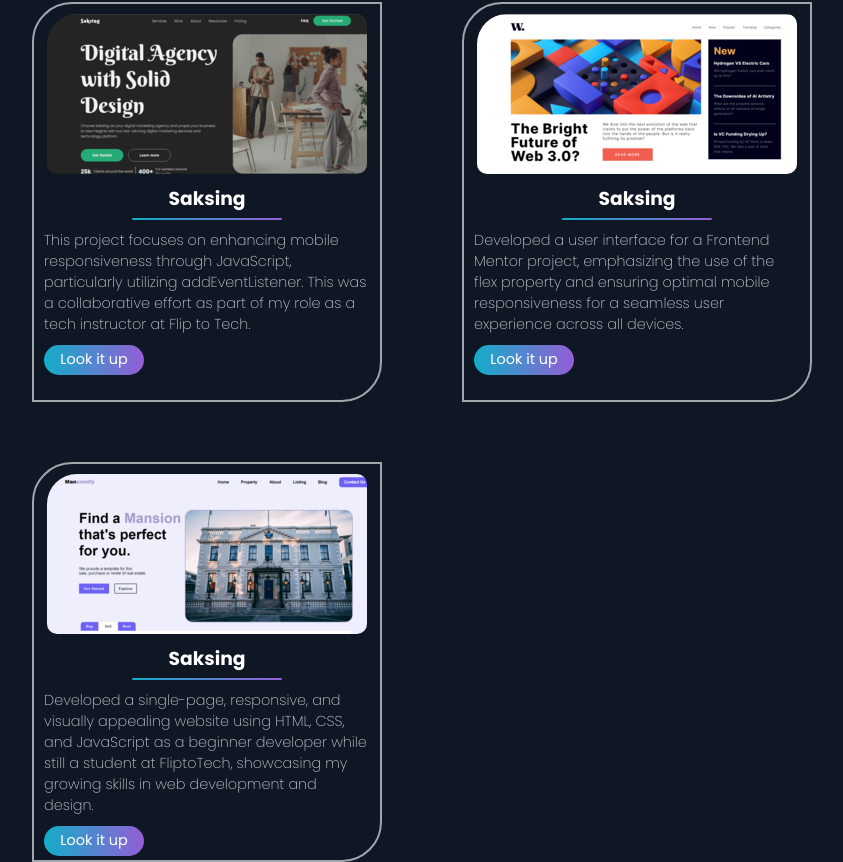
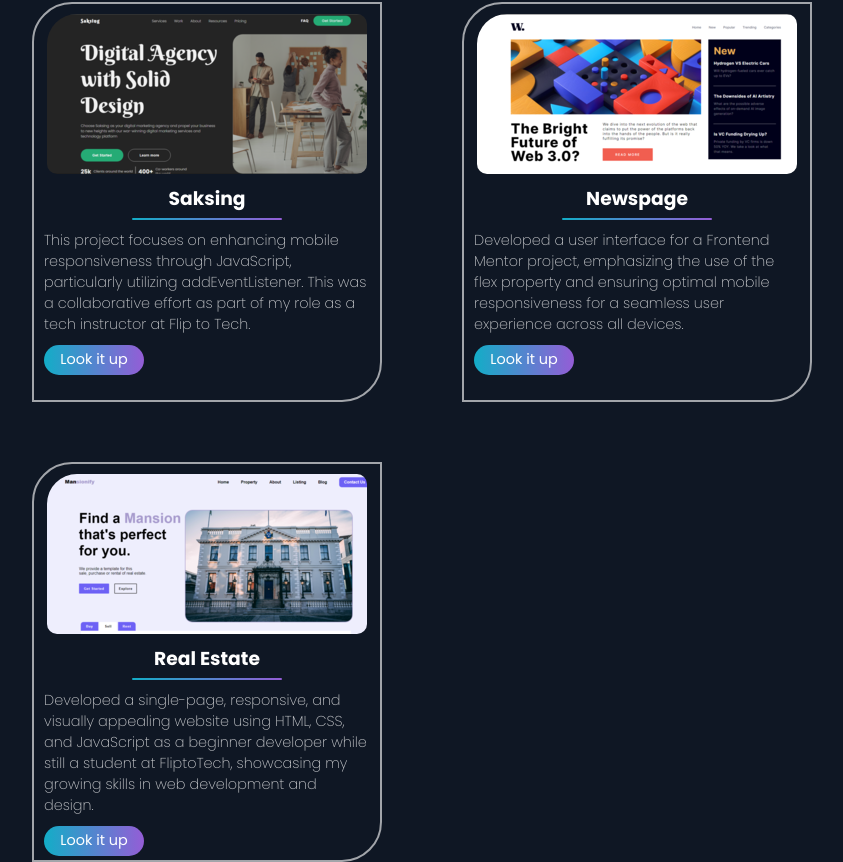
Before and after one commit to OpeyemiAkinwumi/hngS1-porfolio, a plain HTML site: page index.html in a window 1280 px wide. Shown: the part 781-1643 px from the top of the page, without its empty margins (218-1061 px from the left). Drawn offline with Linux system fonts and the light colour scheme; a web font is replaced by a local one.

Commit message:
Rectified the project titles

```diff
--- a/index.html
+++ b/index.html
@@ -134,7 +134,7 @@
               <div class="image-wrapper">
                 <img src="images/Newspage.png" alt="" />
               </div>
-              <h3>Saksing</h3>
+              <h3>Newspage</h3>
               <div class="line"></div>
               <p>
                 Developed a user interface for a Frontend Mentor project,
@@ -156,7 +156,7 @@
               <div class="image-wrapper">
                 <img src="images/fliptotech.png" alt="" />
               </div>
-              <h3>Saksing</h3>
+              <h3>Real Estate</h3>
               <div class="line"></div>
               <p>
                 Developed a single-page, responsive, and visually appealing
```
